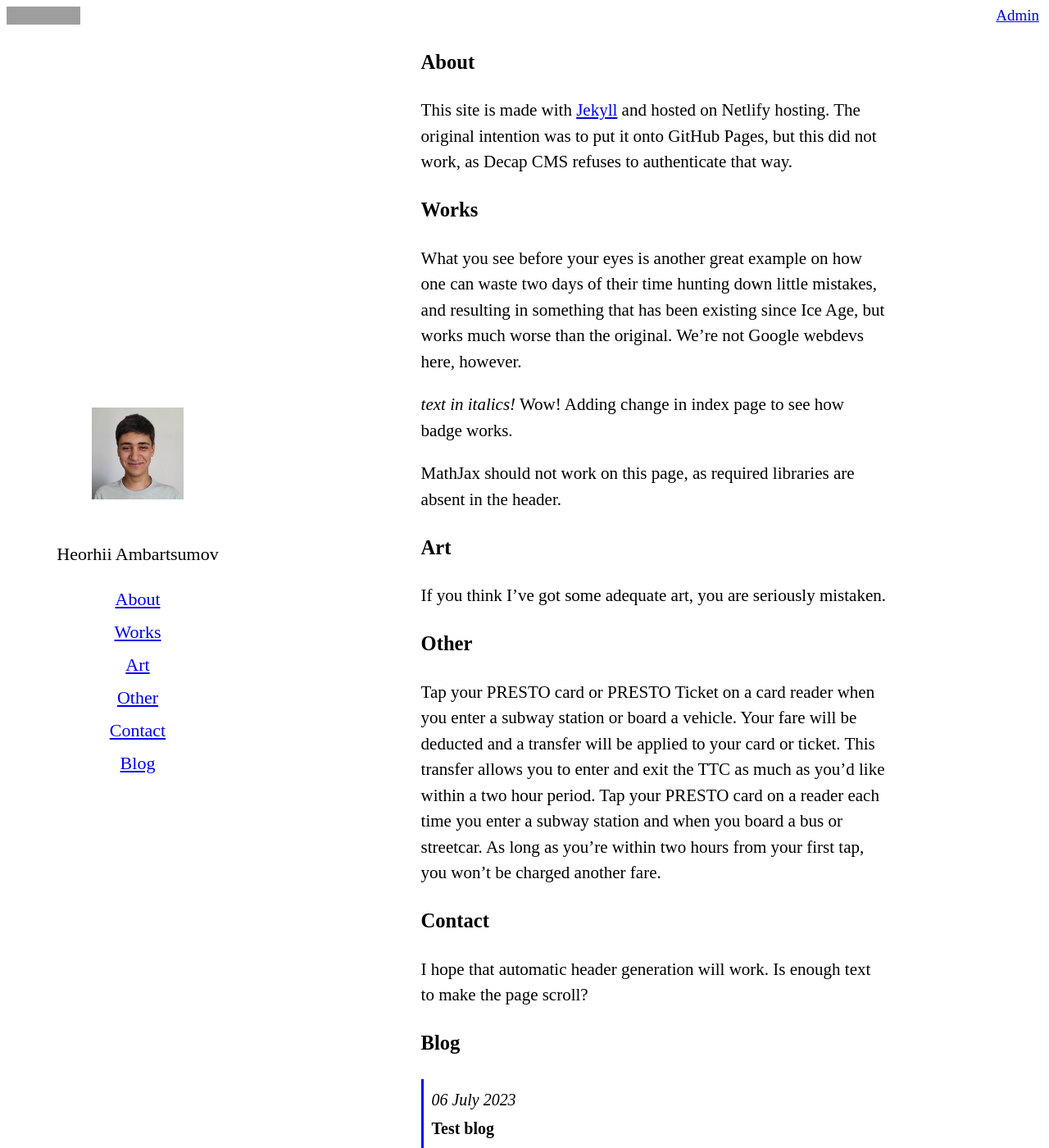
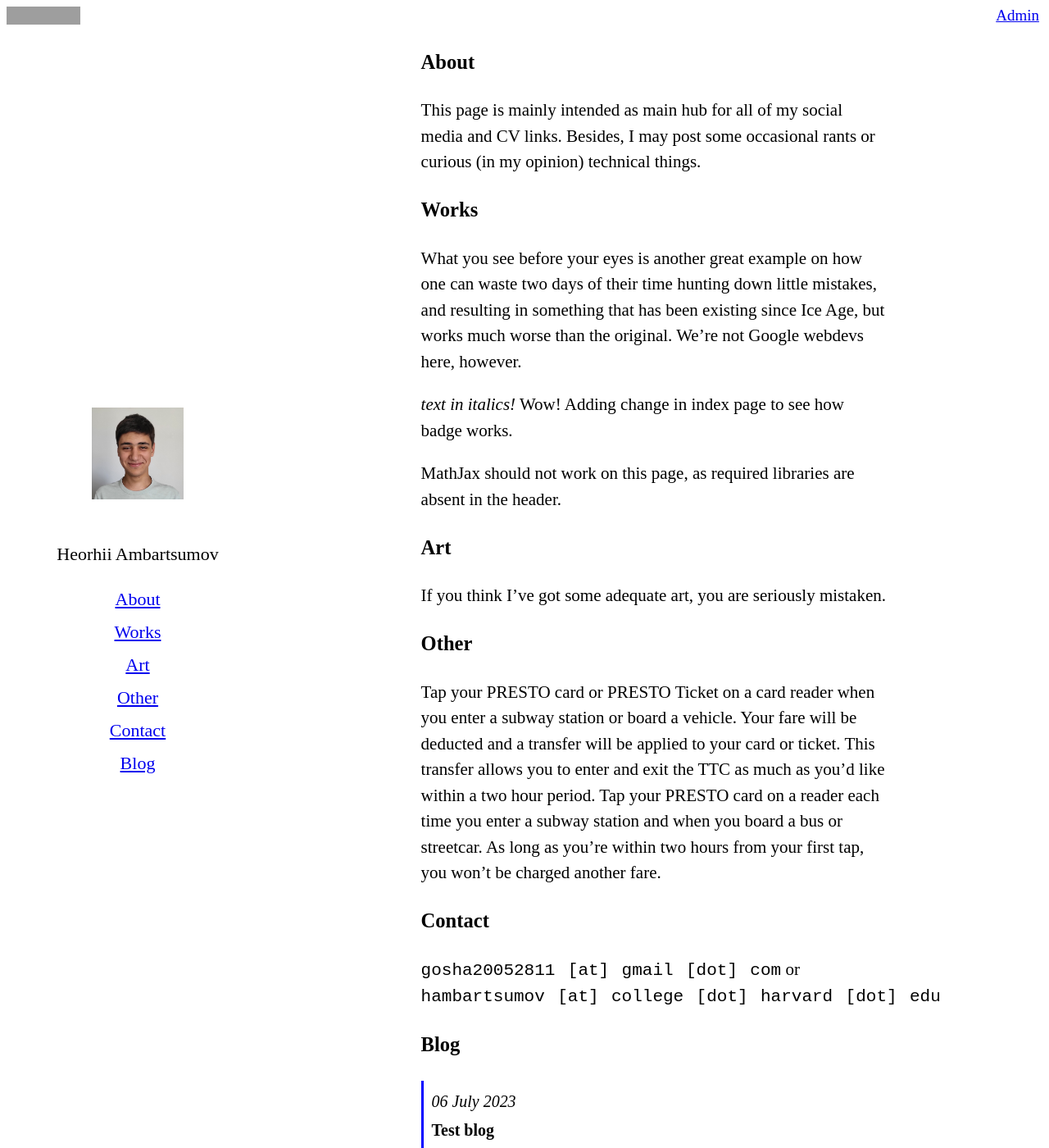
Before and after one commit to hambartsumov/hambartsumov.github.io, a Jekyll site: the page built from index.md, in a window 1280 px wide and 1400 px high. Shown: the whole window at 82% size. Built offline with Jekyll 4.4.1, drawn with Linux system fonts in a browser that asks for light colours; grey boxes are pictures that could not be loaded.

Commit message:
Update Index page “main”

```diff
--- a/index.md
+++ b/index.md
@@ -4,7 +4,8 @@ title: Heorhii's personal page
 ---
 ### About
 
-This site is made with [Jekyll](https://jekyllrb.com/) and hosted on Netlify hosting. The original intention was to put it onto GitHub Pages, but this did not work, as Decap CMS refuses to authenticate that way.
+This page is mainly intended as main hub for all of my social media and CV links.
+Besides, I may post some occasional rants or curious (in my opinion) technical things.
 
 ### Works
 
@@ -28,4 +29,4 @@ Tap your PRESTO card on a reader each time you enter a subway station and when y
 
 ### Contact
 
-I hope that automatic header generation will work. Is enough text to make the page scroll?
+`gosha20052811⠀[at]⠀gmail⠀[dot]⠀com` or `hambartsumov⠀[at]⠀college⠀[dot]⠀harvard⠀[dot]⠀edu`
```
